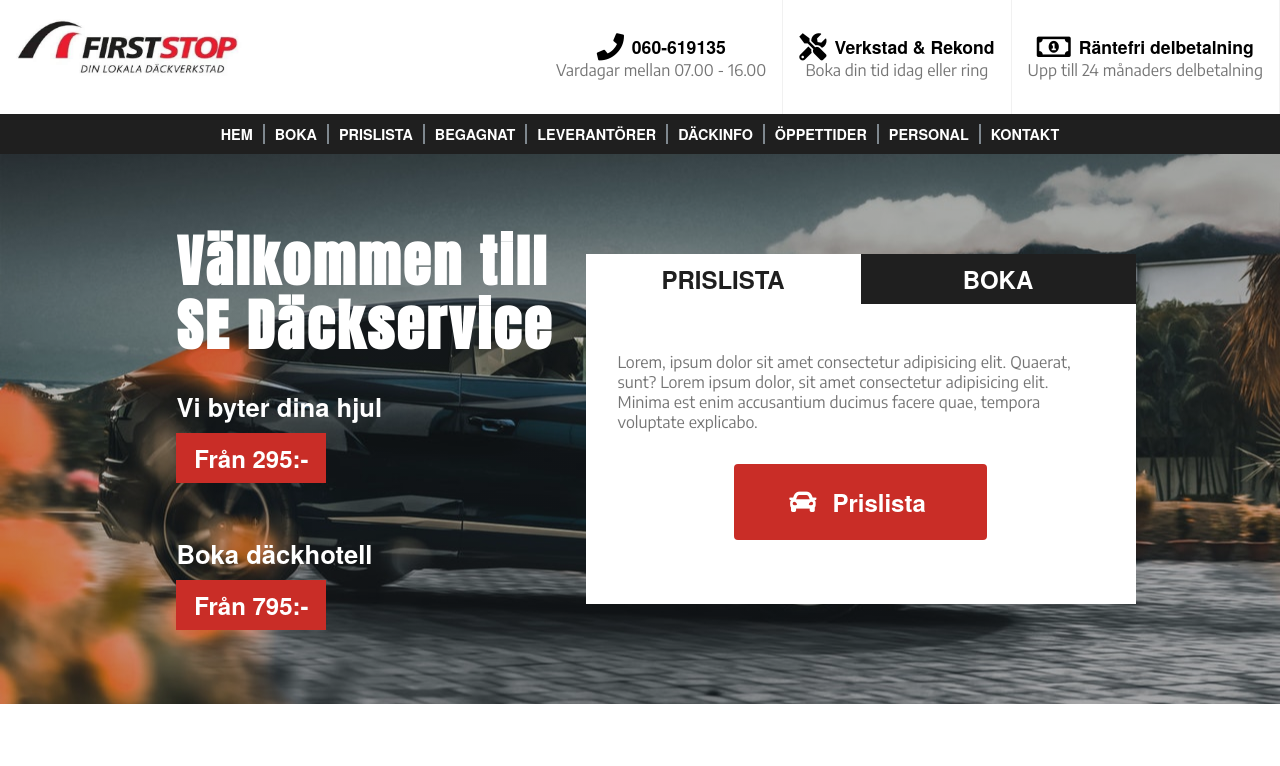
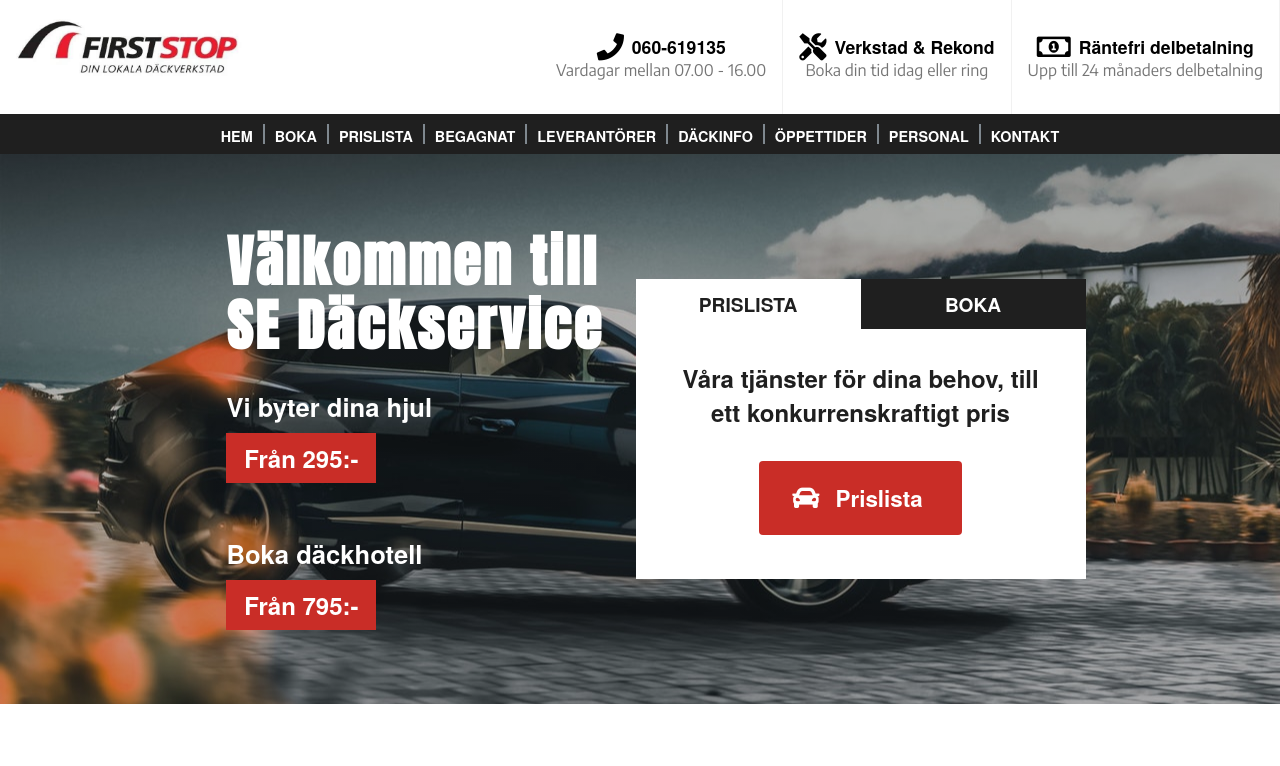
Before and after one commit to JockeHTML/se-dack, a React (Create React App) app: page / in a window 1280 px wide. Shown: the top 766 px of the page. Built offline with nearby package versions, Linux system fonts and the light colour scheme.

Commit message:
few styles fixed for devices

```diff
--- a/src/Components/Data/Data.js
+++ b/src/Components/Data/Data.js
@@ -85,7 +85,7 @@ const sectionTwo = [
   },
   {
     icon: "fas fa-coins",
-    text: "Köp däck för dina behov och till ett konkurrenskraftiga pris",
+    text: "Köp däck för dina behov och till ett konkurrenskraftigt pris",
   },
   {
     icon: "far fa-handshake",
--- a/src/Components/DefaultInfoComponent/DefaultInfoComponent.module.css
+++ b/src/Components/DefaultInfoComponent/DefaultInfoComponent.module.css
@@ -110,9 +110,9 @@
     padding: 1rem;
   }
   .content > div {
-    padding: 0;
     width: 100%;
     min-height: 200px;
+    margin-bottom: -4px;
   }
   .content h2 {
     padding-top: 1rem;
@@ -123,6 +123,9 @@
   .text p {
     padding: 0 1rem;
   }
+  .image img {
+    margin-top: 0;
+  }
 }
 
 @media (min-width: 1024px) and (max-width: 1366px) {
--- a/src/Components/Home/SectionOne/Box/Box.js
+++ b/src/Components/Home/SectionOne/Box/Box.js
@@ -22,12 +22,7 @@ function Box({ boxClick, setBoxClick }) {
 
       {boxClick ? (
         <div className={styles.priceList}>
-          <p>
-            Lorem, ipsum dolor sit amet consectetur adipisicing elit. Quaerat,
-            sunt? Lorem ipsum dolor, sit amet consectetur adipisicing elit.
-            Minima est enim accusantium ducimus facere quae, tempora voluptate
-            explicabo.
-          </p>
+          <h3>Bokningsbara tjänster Däck, Verkstad & Rekond</h3>
           <span>
             <i className="fas fa-car"></i>
             <Link onClick={() => window.scrollTo(0, 0)} to="/appointment">
@@ -37,12 +32,9 @@ function Box({ boxClick, setBoxClick }) {
         </div>
       ) : (
         <div className={styles.priceList}>
-          <p>
-            Lorem, ipsum dolor sit amet consectetur adipisicing elit. Quaerat,
-            sunt? Lorem ipsum dolor, sit amet consectetur adipisicing elit.
-            Minima est enim accusantium ducimus facere quae, tempora voluptate
-            explicabo.
-          </p>
+          <h3>
+            Våra tjänster för dina behov, till ett konkurrenskraftigt pris
+          </h3>
           <span>
             <i className="fas fa-car"></i>
             <Link onClick={() => window.scrollTo(0, 0)} to="priceList">
--- a/src/Components/Home/SectionOne/Box/Box.module.css
+++ b/src/Components/Home/SectionOne/Box/Box.module.css
@@ -1,8 +1,8 @@
 .box {
   margin-left: 6rem;
   background-color: var(--white);
-  width: 550px;
-  height: 350px;
+  width: 450px;
+  height: 300px;
   display: flex;
   flex-direction: column;
 }
@@ -31,6 +31,7 @@
 .box2 h3,
 .box1 h3 {
   color: var(--white);
+  font-size: 1.2rem;
 }
 
 .activeBox {
@@ -38,8 +39,13 @@
   color: var(--white);
 }
 
+.activeBox h3 {
+  font-size: 1.2rem;
+}
+
 .priceList {
-  padding: 2rem;
+  text-align: center;
+  padding: 2rem 2rem;
 }
 
 .box span {
@@ -55,7 +61,7 @@
 }
 
 .box a {
-  font-size: 1.5rem;
+  font-size: 1.4rem;
   padding: 1rem;
   font-weight: bolder;
   color: var(--white);
@@ -85,10 +91,13 @@
   .box {
     width: 95%;
     margin: 5px auto;
-    height: 300px;
+    height: 250px;
   }
   .priceList {
     padding: 1rem;
+  }
+  .box span {
+    margin-top: 2rem;
   }
 }
 
--- a/src/Components/Nav/Nav.module.css
+++ b/src/Components/Nav/Nav.module.css
@@ -20,7 +20,6 @@
   border-left: 2px solid var(--grey);
   height: 20px;
   display: flex;
-  margin: 0;
 }
 
 .links ul {
@@ -33,7 +32,7 @@
 }
 
 .links a {
-  margin: 0 10px;
+  margin: 2.5px 10px 0 10px;
   cursor: pointer;
   color: var(--white);
   text-decoration: none;
```
